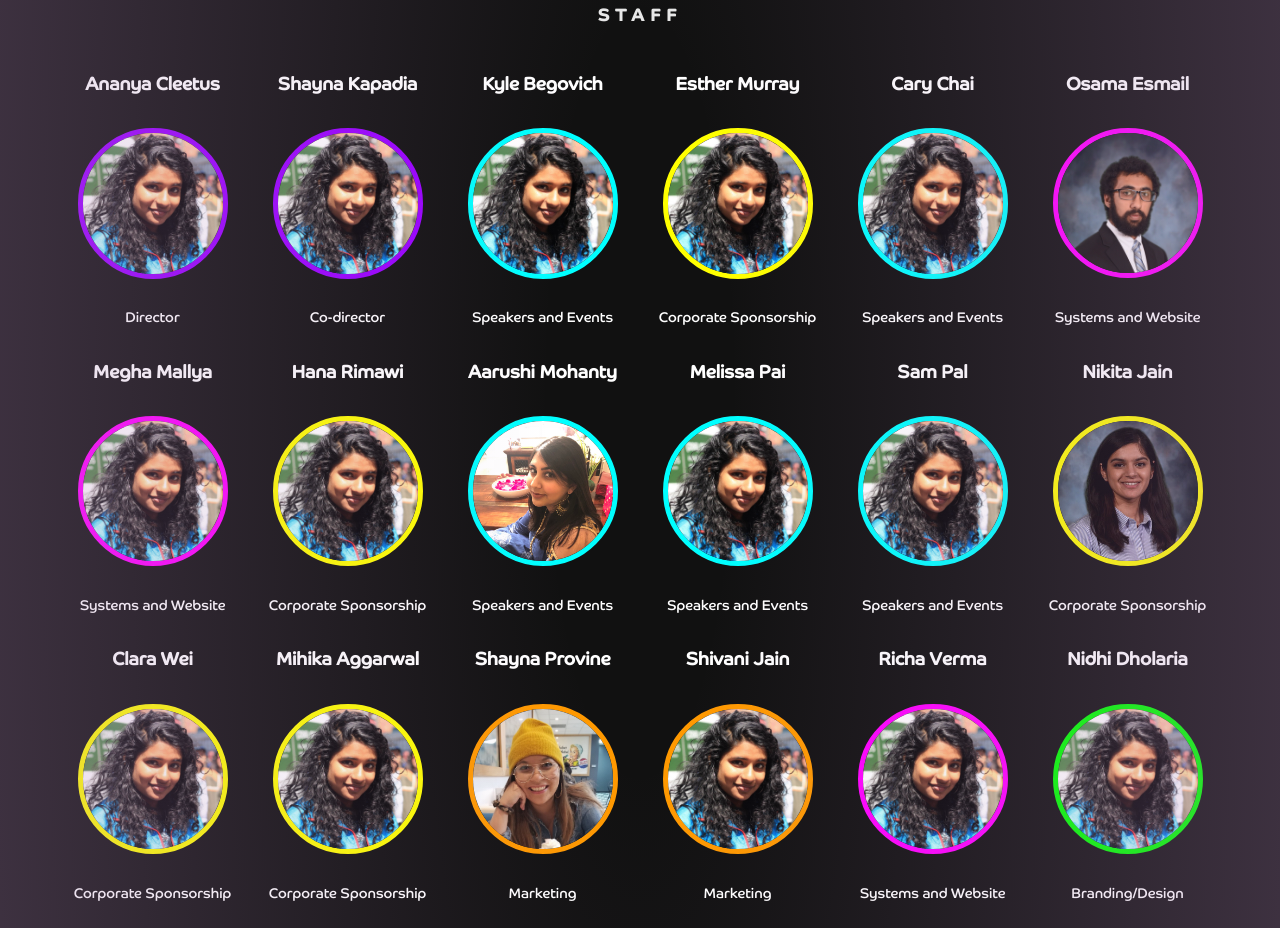
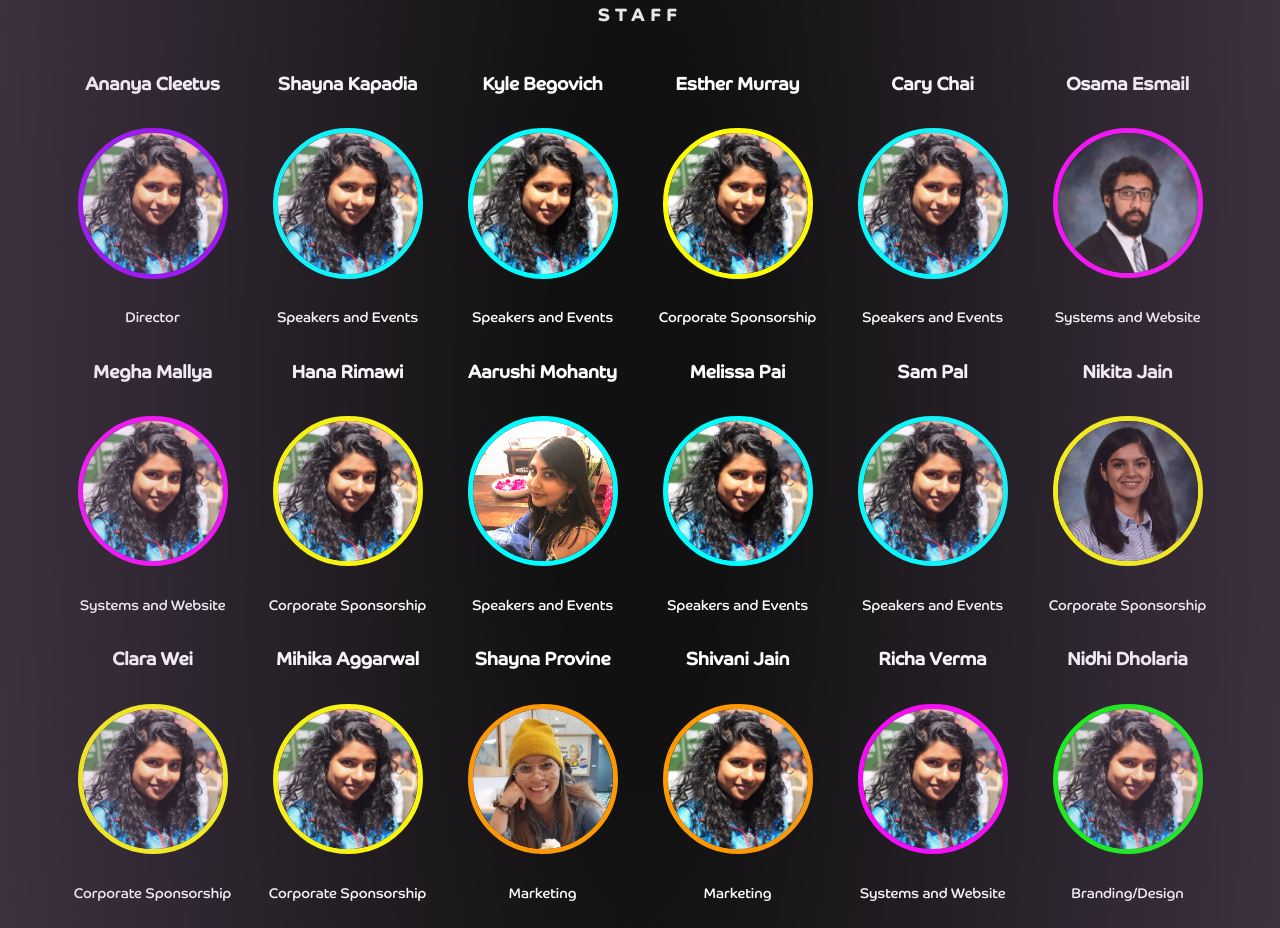
Before and after one commit to RefactorUIUC/website, a plain HTML site: page index.html in a window 1280 px wide. Shown: the part 2220-3148 px from the top of the page. Drawn offline with Linux system fonts and the light colour scheme; animation ran at ten frames a second.

Commit message:
Update index.html

```diff
--- a/index.html
+++ b/index.html
@@ -195,9 +195,9 @@ End Navigation panel -->
                         Shayna Kapadia
                     </div>
                     </br>
-                    <img class="staffpic" src="images/staffPics/ananya.jpg" style="border: 5px solid #9900FF;"> </br></br>
+                    <img class="staffpic" src="images/staffPics/ananya.jpg" style="border: 5px solid #00FFFF;"> </br></br>
                     <div id="title" style="color:white; font-weight: normal;">
-                        Co-director
+                        Speakers and Events
                     </div>
                     </br>
                 </div>
```
